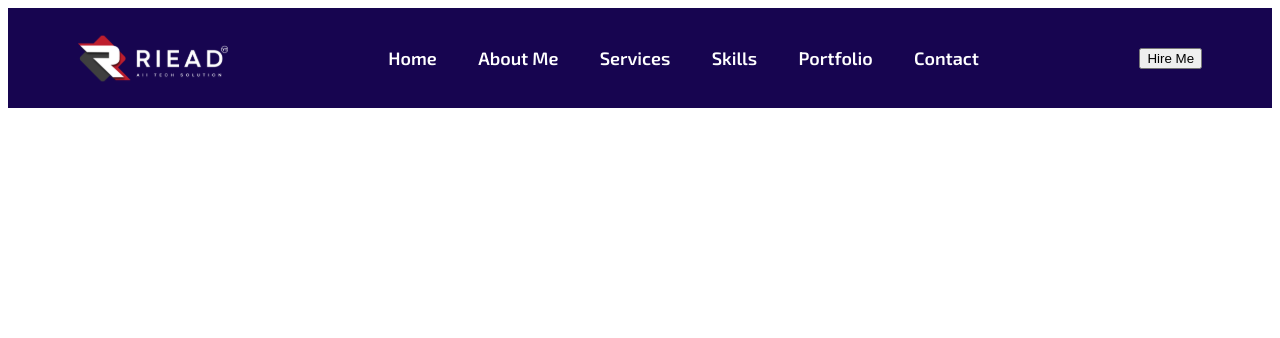
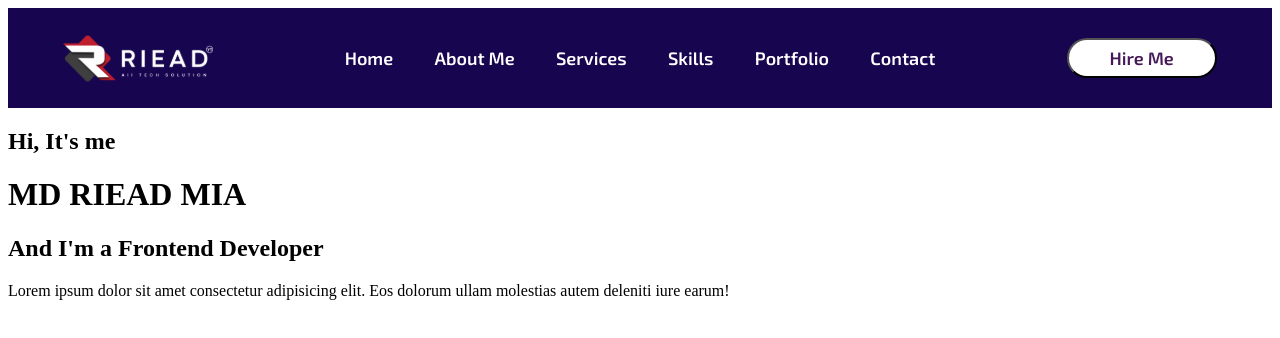
Before and after one commit to dalvansiebra/digital-college-aula-04.11.2023, a React (Vite) app: page / in a window 1280 px wide. Shown: the top 338 px of the page. Built offline with nearby package versions, Linux system fonts and the light colour scheme.

Commit message:
iniciando o banner

```diff
--- a/src/Views/Home/HomeView.jsx
+++ b/src/Views/Home/HomeView.jsx
@@ -1,9 +1,11 @@
+import Banner from "../../components/Banner/Banner"
 import Header from "../../components/Header/Header"
 
 function HomeView () {
     return (
         <>
             <Header/>
+            <Banner/>
         </>
     )
 }
--- /dev/null
+++ b/src/components/Banner/Banner.jsx
@@ -0,0 +1,11 @@
+import BannerText from "./BannerText";
+
+export default function Banner () {
+    return (
+        <>
+            <div>
+                <BannerText/>
+            </div>
+        </>
+    )
+}
--- /dev/null
+++ b/src/components/Banner/BannerText.jsx
@@ -0,0 +1,10 @@
+export default function BannerText () {
+    return(
+        <>
+            <h2>Hi, It's me</h2>
+            <h1>MD RIEAD MIA</h1>
+            <h2>And I'm a Frontend Developer</h2>
+            <p>Lorem ipsum dolor sit amet consectetur adipisicing elit. Eos dolorum ullam molestias autem deleniti iure earum!</p>
+        </>
+    )
+}
--- a/src/components/Header/HeaderStyle.css
+++ b/src/components/Header/HeaderStyle.css
@@ -27,12 +27,19 @@
 
 }
 
-.header > a:hover {
+.header_link > a:hover {
+    text-decoration: none;
     color: #F86F03;
-    ;
+
 }
 
-.header_hire_me_btn {
-    background-color: #170550;
-    color: white;
+.header > button {
+    width: 150px;
+    height: 40px;
+    background-color: #FFFFFF;
+    color: #461959;
+    border-radius: 20px;
+    font-family: 'Exo 2', sans-serif;
+    font-weight: 600;
+    font-size: 18px;
 }
```
